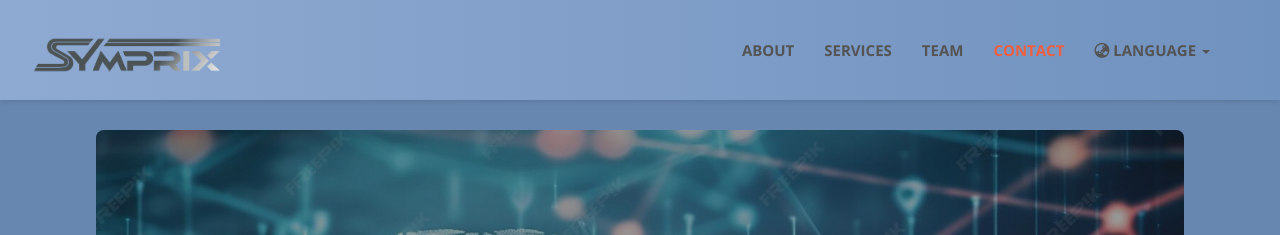
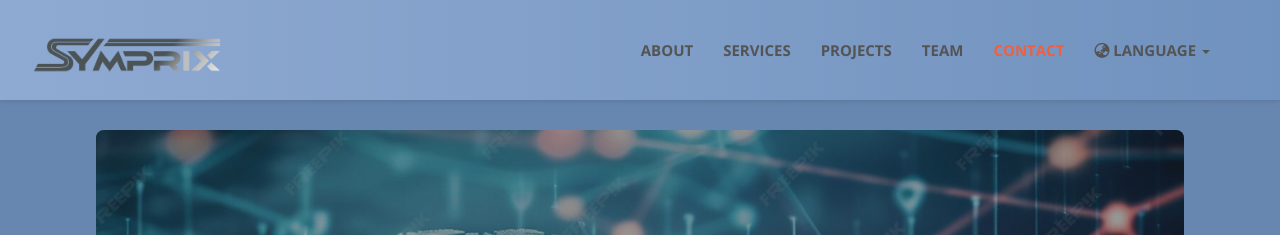
Before and after one commit to CD-Symprix/symprix, a Jekyll site: the page built from index.html, in a window 1280 px wide. Shown: the top 235 px of the page. Built offline with Jekyll 4.4.1, drawn with Linux system fonts in a browser that asks for light colours.

Commit message:
Add Projects link to navigation
Updated navigation to include a link to Projects.

```diff
--- a/_includes/nav.html
+++ b/_includes/nav.html
@@ -23,6 +23,10 @@
                 <li>
                     <a class="page-scroll" href="#services">Services</a>
                 </li>
+                <li>
+                      <a href="projects.html">Projects</a>
+                </li>
+
                 <li>
                     <!-- Just change label from Portfolio → Team, keep the link -->
                     <a class="page-scroll" href="#team">Team</a>
```
